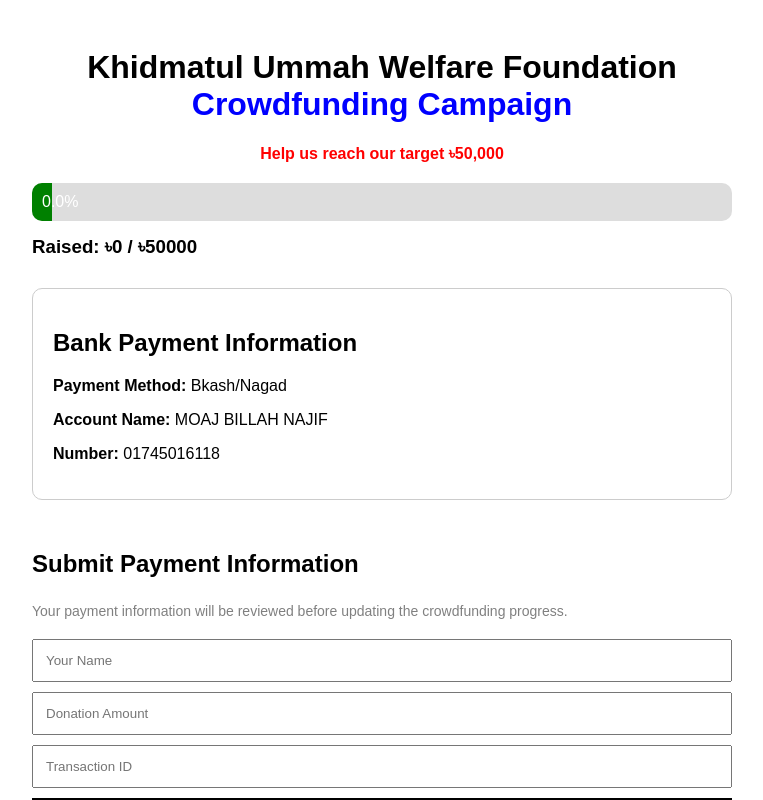
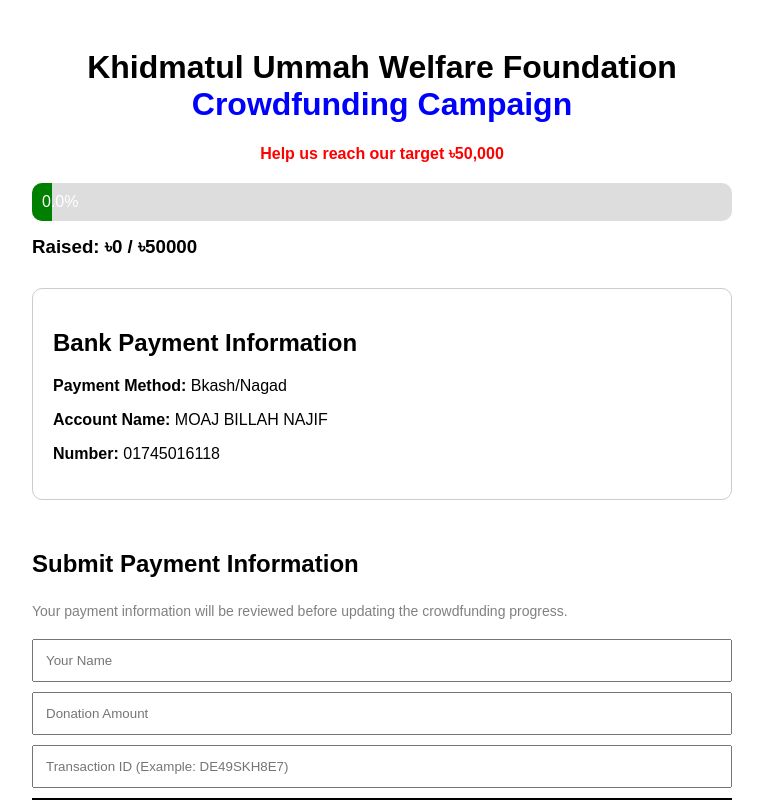
Before and after one commit to Milu-BD/crowdfunding-site, a Next.js app: page / in a window 1280 px wide. Shown: the top 800 px of the page, without its empty margins (258-1021 px from the left). Built offline with nearby package versions, Linux system fonts and the light colour scheme; no server answers; the database is empty.

Commit message:
Update page.js

```diff
--- a/app/page.js
+++ b/app/page.js
@@ -263,7 +263,7 @@
 
         <input
           type="text"
-          placeholder="Transaction ID"
+          placeholder="Transaction ID (Example: DE49SKH8E7)"
           value={trxId}
           onChange={(e) => setTrxId(e.target.value)}
           required
```
